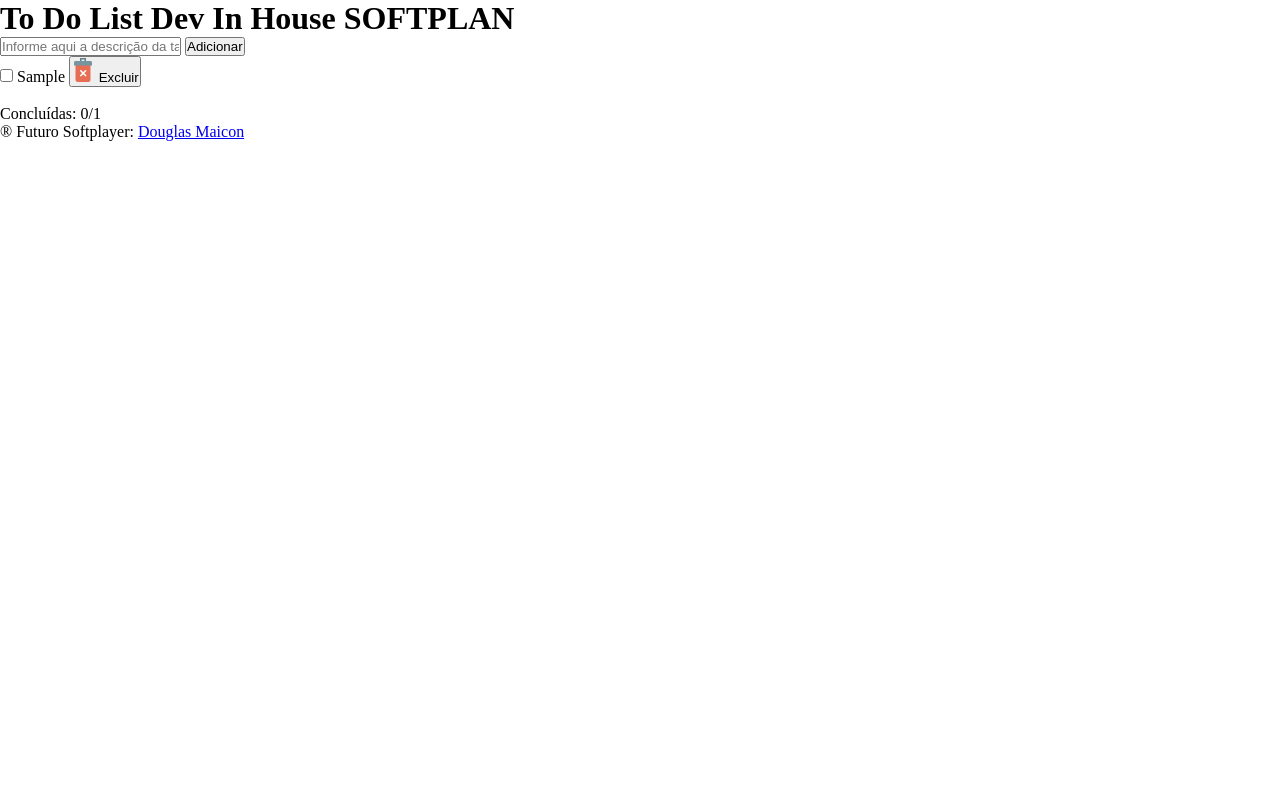
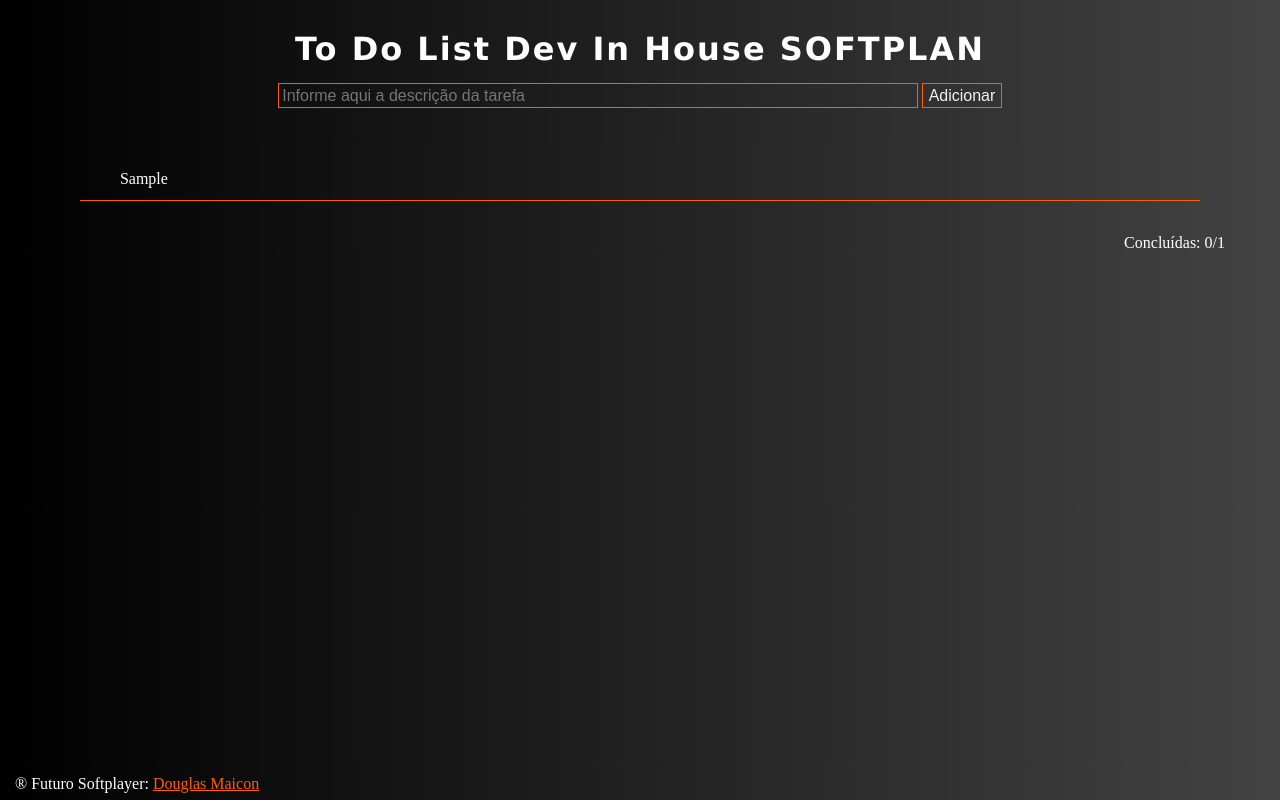
Before and after one commit to douglas-devinhouse/devinhouse-projeto-1, a plain HTML site: page index.html in a window 1280 px wide. Both pictures are taken after typing "Sample" into the empty fields and a click on the button "Adicionar". Drawn offline with Linux system fonts and the light colour scheme.

Commit message:
Estilização da página

```diff
--- a/css/style.css
+++ b/css/style.css
@@ -1,5 +1,205 @@
- * {
-    margin: 0;
-    padding: 0;
-    box-sizing: border-box;
-  }
+:root {
+  --cor-efeito: #ff5e00;
+}
+
+* {
+  margin: 0;
+  padding: 0;
+  box-sizing: border-box;
+}
+
+header {
+  padding: 30px 40px 30px 40px;
+  color: #fff;
+  text-align: center;
+  display: block;
+  width: 100%;
+
+  position: fixed;
+  top: 0;
+  background: linear-gradient(to right, #000000, #434343);
+}
+
+
+h1 {
+  font-family: Verdana, Geneva, Tahoma, sans-serif;
+  letter-spacing: 2px;
+  margin-bottom: 15px;;
+}
+
+html, body {
+  background: linear-gradient(to right, #000000, #434343);
+  min-width: 328px;
+}
+
+#lista, #lista-tarefas {
+  padding: 80px 40px 0 40px;
+  width: 100%;
+  text-align: center;
+}
+
+ul {
+  display: flexbox;
+  align-content: center;
+  padding: 0 40px;
+}
+
+ul li {
+  display: flex;
+
+  padding: 5px;
+  color: #fff;
+  text-align: left;
+  width: 100%;
+  height: 100%;
+  min-height: 28px;
+  border-bottom: 1px solid  var(--cor-efeito);
+}
+
+input[type=checkbox] + label {
+  width: 95%;
+  float: right;
+  padding: 5px;
+}
+
+input[type=checkbox]:checked + label.concluida{
+  text-decoration: line-through;
+  color: #02f584;
+}
+
+ul > li:hover {
+  background-color: #434343;
+}
+
+input[type="checkbox"], li>button{
+  position: relative;
+  display: inline;
+  visibility: hidden;
+  float: right;
+  height: 30px;
+  width: 30px;
+}
+
+li:hover>button, li:hover>input[type="checkbox"]{
+  visibility: visible;
+  background: transparent;
+  border: 1px solid #fff;
+}
+
+li>button:hover {
+
+  cursor: pointer;
+  background: transparent;
+  border: 1px solid var(--cor-efeito);
+  outline: none;
+  transition: .25s ease-in-out;
+}
+
+.tool-tip .tool-tip-text {
+  visibility: hidden;
+  width: 60px;
+  background-color: var(--cor-efeito);
+  color: #fff;
+  text-align: center;
+  border-radius: 6px;
+  padding: 5px 0;
+  font-size: 1em;
+
+  position: absolute;
+  z-index: 1;
+  /* top: 100%; */
+  left: 50%;
+  margin-left: -75px;
+}
+
+.tool-tip:hover .tool-tip-text {
+  visibility: visible;
+}
+
+#totais>p {
+  text-align: right;
+  padding: 15px 15px 0 0;
+  color: #fff;
+}
+
+a {
+  color: var(--cor-efeito);
+}
+
+
+
+#inputTarefa {
+  width: 50vw;
+  height: 25px;
+  background-color: transparent;
+  border: 1px solid var(--cor-efeito);
+  font-size: 100%;
+  padding: 0.2em;
+  color: #fff;
+}
+
+#inputTarefa:focus{
+  background-color: #434343;
+  color: #fff;
+  transition: 0.8s;
+}
+
+.btn-adicionar {
+  position: relative;
+  width: 5em;
+  height: 25px;
+  background-color: transparent;
+  border: 1px solid var(--cor-efeito);
+  font-size: 100%;
+  color: #f1f1f1;
+
+
+  text-align: center;
+  transition-duration: 0.4s;
+  text-decoration: none;
+  overflow: hidden;
+  cursor: pointer;
+}
+
+.btn-adicionar:hover {
+  background-color: #434343;
+  transition: 0.8s;
+}
+
+.btn-adicionar:after {
+  content: "";
+  background: var(--cor-efeito);
+  display: block;
+  position: absolute;
+
+  padding-top: 150%;
+  padding-left: 150%;
+  margin-top: -120%;
+
+
+  opacity: 0;
+  transition: all 0.8s
+}
+
+.btn-adicionar:active:after{
+  padding: 0;
+  margin: 0;
+  opacity: 1;
+  transition: 0s
+}
+
+#conteudo {
+  position: relative;
+  min-height: 100vh;
+}
+
+footer {
+  position: absolute;
+  bottom: 0;
+  width: 100%;
+  height: 2.5rem;
+  padding: 15px;
+
+  justify-content: left;
+  color: #fff;
+}
```
